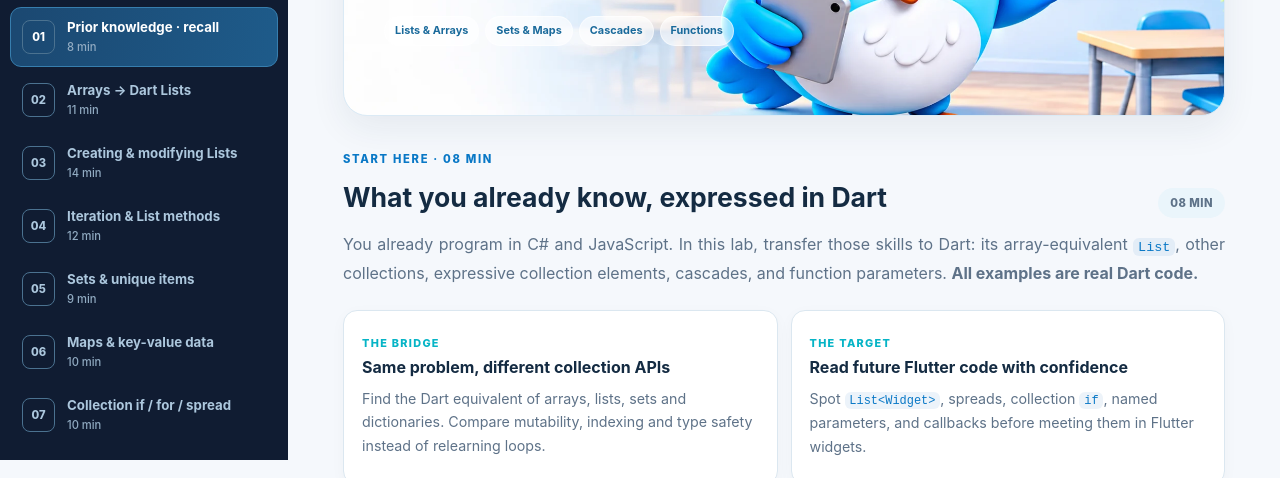
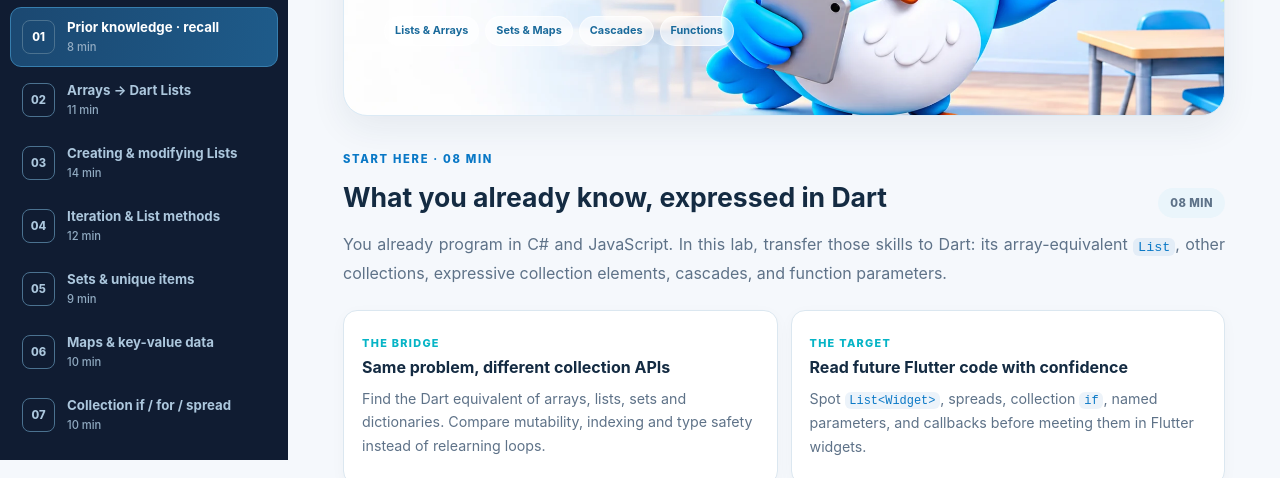
Before and after one commit to aydiaj/Flutter_Session04, a plain HTML site: page index.html in a window 1280 px wide. Shown: the part 340-818 px from the top of the page. Drawn offline with Linux system fonts and the light colour scheme.

Commit message:
rm emphasis
Removed the strong emphasis from the Dart code example description.

```diff
--- a/index.html
+++ b/index.html
@@ -103,7 +103,7 @@
           </div>
           <p class="lede">You already program in C# and JavaScript. In this lab, transfer those skills to Dart: its
             array-equivalent <code>List</code>, other collections, expressive collection elements, cascades, and
-            function parameters. <strong>All examples are real Dart code.</strong></p>
+            function parameters.</p>
           <div class="learning-grid">
             <div class="learning-card"><span class="kicker">THE BRIDGE</span>
               <h3>Same problem, different collection APIs</h3>
```
